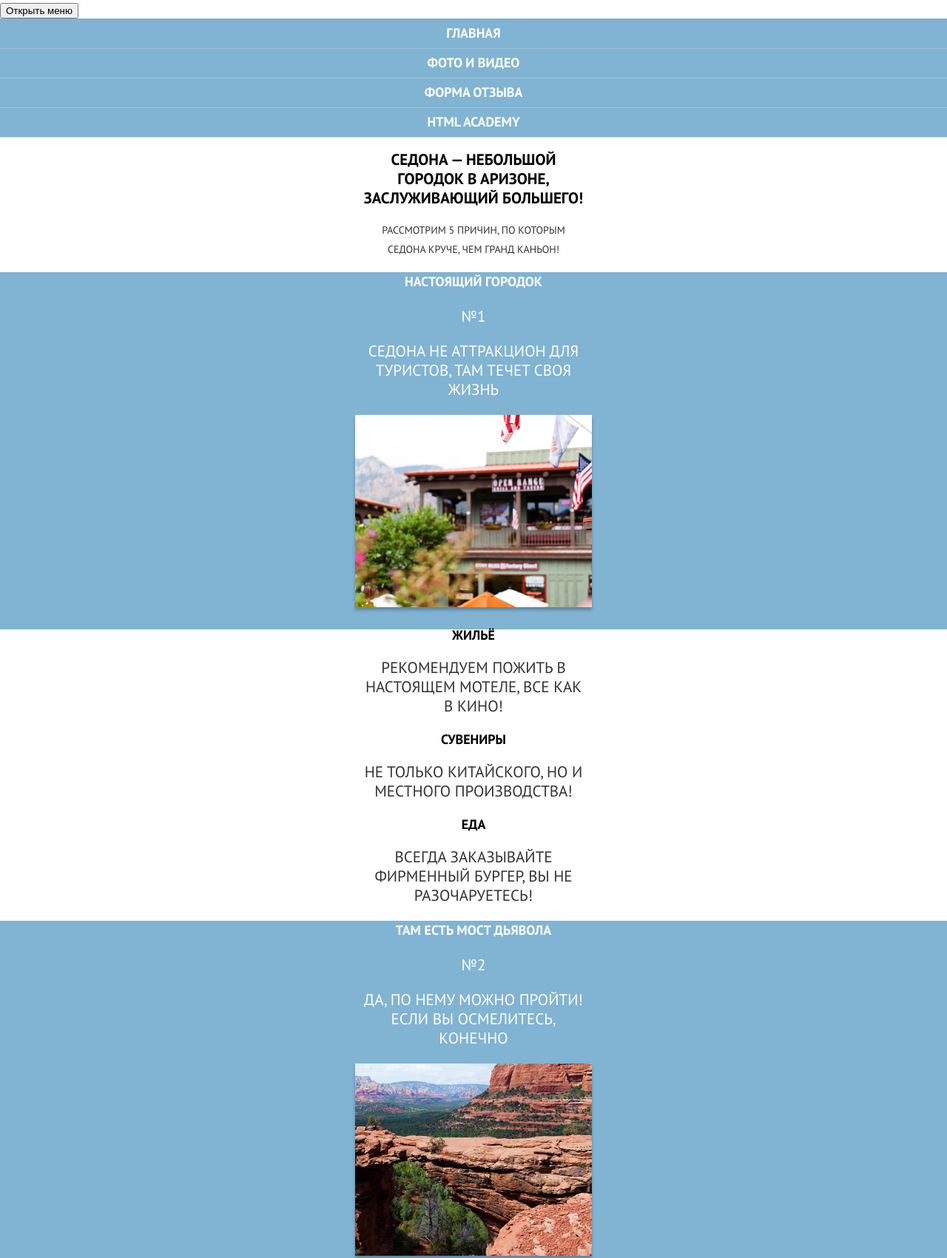
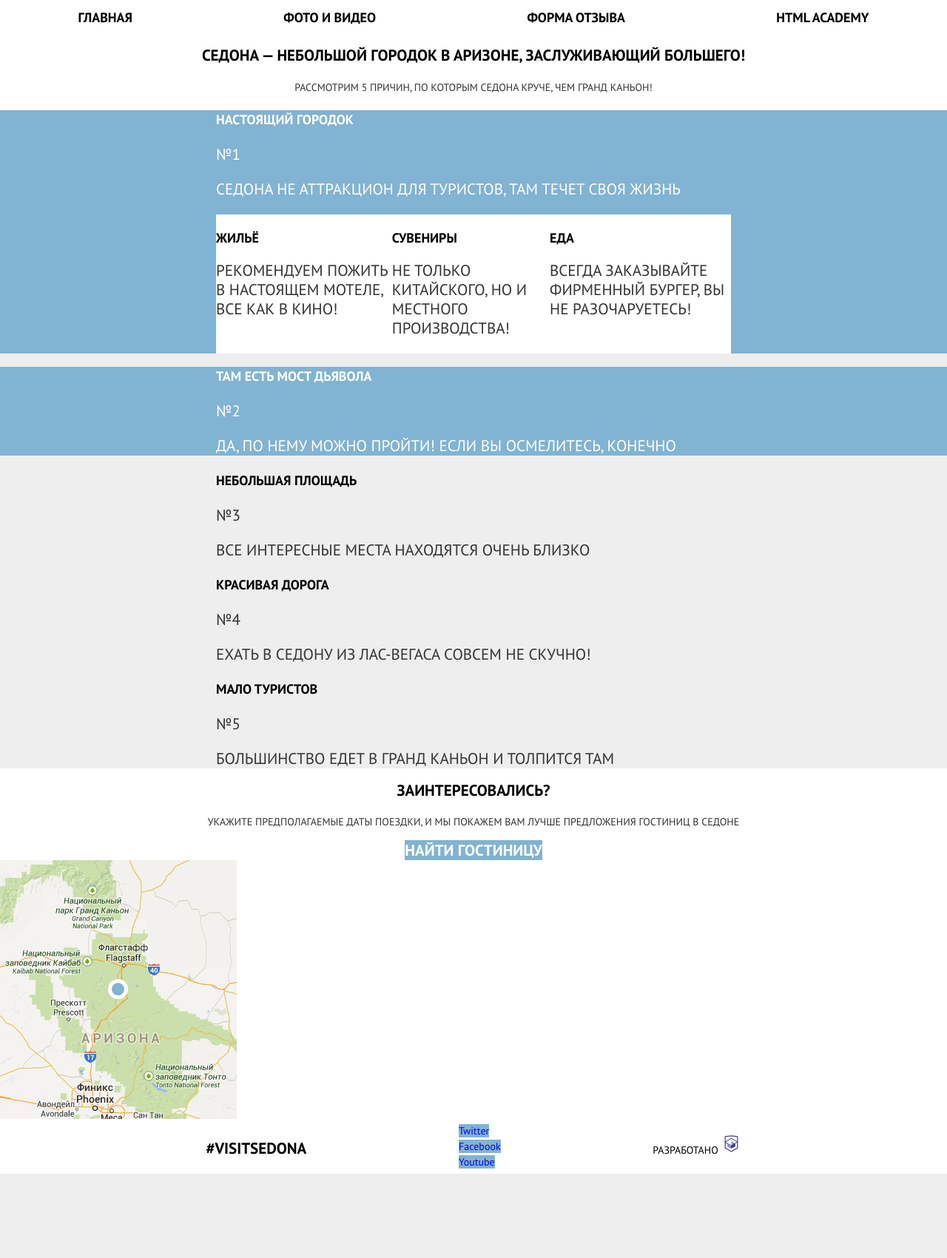
Before and after one commit to MatveiKapt/Sedona, a website: page source/index.html in a window 1280 px wide. Shown: the part 85-1786 px from the top of the page at 74% size. After the commit the page ends 1672 px from the top, so only its background shows below. Drawn offline with nearby package versions, Linux system fonts and the light colour scheme; files that its build step writes are made by us from their sources; files whose address does not match are found by name.

Commit message:
bad layouts

```diff
--- a/source/index.html
+++ b/source/index.html
@@ -3,45 +3,41 @@
   <head>
     <meta charset="utf-8">
     <title>HTML Academy</title>
+    <meta name="viewport" content="width=device-width, initial-scale=1">
     <link rel="stylesheet" href="css/style.css">
   </head>
   <body class="page__body">
+    <div class="page__wrapper">
       <header class="page-header page__header">
         <a class="page-header__logo main-logo">
           <img src="img/main-logo-mobile.svg" width="101" height="84" alt="Логотип сайта города Sedona">
         </a>
         <nav class="page-header__nav main-nav">
           <button class="main-nav__toggler">Открыть меню</button>
+          <div class="main-nav__wrapper">
             <ul class="main-nav__list">
                 <li class="main-nav__item main-nav__item--current">
-            <div class="container">
                     <a class="main-nav__link">
                       Главная
                     </a>
-            </div>
                 </li>
                 <li class="main-nav__item">
-            <div class="container">
                     <a class="main-nav__link" href="catalog.html">
                       Фото и видео
                     </a>
-            </div>
                 </li>
                 <li class="main-nav__item">
-            <div class="container">
                     <a class="main-nav__link" href="form.html">
                       Форма отзыва
                     </a>
-            </div>
                 </li>
                 <li class="main-nav__item">
-            <div class="container">
                     <a class="main-nav__link" href="https://htmlacademy.ru/">
                       Html Academy
                     </a>
-            </div>
                 </li>
             </ul>
+          </div>
         </nav>
       </header>
       <main class="page__main page-main">
@@ -49,14 +45,12 @@
           Сайт города Седона
         </h1>
         <section class="page-main__intro intro">
-        <div class="container">
             <h2 class="intro__title title">
               Седона — небольшой городок в Аризоне, заслуживающий большего!
             </h2>
             <p class="intro__subtitle subtitle">
               Рассмотрим 5 причин, по которым Седона круче, чем Гранд Каньон!
             </p>
-        </div>
         </section>
         <section class="advantages">
           <h2 class="visually-hidden">
@@ -64,7 +58,7 @@
           </h2>
           <ol class="advantages__list">
             <li class="advantages__item advantage advantage--bg">
-            <div class="container advantage__content">
+              <div class="advantage__wrapper">
                 <h3 class="advantage__title">
                   Настоящий городок
                 </h3>
@@ -74,43 +68,37 @@
                 <p class="advantage__text">
                   Седона не аттракцион для туристов, там течет своя жизнь
                 </p>
+                <!-- <img class="advantage__image" src="img/index/photo-city@1x1.jpg" alt="Дом в Седоне"> -->
               </div>
-            <img class="advantage__image" src="img/index/photo-city@1x1.jpg" alt="Дом в Седоне">
-            <ul class="advantage__sublist city-advantages">
+              <ul class="advantage__sublist city-advantages advantage__wrapper">
                 <li class="city-advantages__item city-advantages__item--housing">
-                <div class="container">
                     <h4 class="city-advantages__title">
                       Жильё
                     </h4>
                     <p class="city-advantages__text">
                       Рекомендуем пожить в настоящем мотеле, все как в кино!
                     </p>
-                </div>
                 </li>
                 <li class="city-advantages__item city-advantages__item--souvenirs">
-                <div class="container">
                     <h4 class="city-advantages__title">
                       Сувениры
                     </h4>
                     <p class="city-advantages__text">
                       Не только Китайского, но и местного производства!
                     </p>
-                </div>
                 </li>
                 <li class="city-advantages__item city-advantages__item--food">
-                <div class="container">
                     <h4 class="city-advantages__title">
                       Еда
                     </h4>
                     <p class="city-advantages__text">
                       Всегда заказывайте фирменный бургер, Вы не разочаруетесь!
                     </p>
-                </div>
                 </li>
               </ul>
             </li>
             <li class="advantages__item advantage advantage--bg">
-            <div class="container advantage__content">
+              <div class="advantage__wrapper">
                 <h3 class="advantage__title">
                   Там есть мост дьявола
                 </h3>
@@ -120,11 +108,11 @@
                 <p class="advantage__text">
                   Да, по нему можно пройти! Если Вы осмелитесь, конечно
                 </p>
+                <!-- <img class="advantage__image" src="img/index/photo-bridge@1x1.jpg" alt="Фото Моста Дьявола"> -->
               </div>
-            <img class="advantage__image" src="img/index/photo-bridge@1x1.jpg" alt="Фото Моста Дьявола">
             </li>
             <li class="advantages__item advantage">
-            <div class="container advantage__content">
+              <div class="advantage__wrapper">
                 <h3 class="advantage__title">
                   Небольшая площадь
                 </h3>
@@ -137,7 +125,7 @@
               </div>
             </li>
             <li class="advantages__item advantage">
-            <div class="container advantage__content">
+              <div class="advantage__wrapper">
                 <h3 class="advantage__title">
                   Красивая дорога
                 </h3>
@@ -150,7 +138,7 @@
               </div>
             </li>
             <li class="advantages__item advantage">
-            <div class="container advantage__content">
+              <div class="advantage__wrapper">
                 <h3 class="advantage__title">
                   Мало туристов
                 </h3>
@@ -166,7 +154,6 @@
         </section>
         <section class="search">
           <h2 class="visually-hidden">Поиск гостиницы</h2>
-        <div class="container">
             <p class="search__title">
               Заинтересовались?
             </p>
@@ -176,7 +163,6 @@
             <a class="search__link button" href="#">
               Найти гостиницу
             </a>
-        </div>
         </section>
         <section class="map">
           <h2 class="visually-hidden">Город Седона на карте</h2>
@@ -184,7 +170,6 @@
         </section>
       </main>
       <footer class="page-footer page__footer">
-      <div class="container">
           <p class="hashtag title">
             #Visitsedona
           </p>
@@ -214,7 +199,7 @@
               <img src="img/htmlacademy.svg" width="27" height="34" alt="Логотип HTML Academy">
             </a>
           </p>
+      </footer>
     </div>
-    </footer>
   </body>
 </html>
--- a/source/sass/blocks/advantage.scss
+++ b/source/sass/blocks/advantage.scss
@@ -1,16 +1,22 @@
 .advantage {
-  text-align: center;
-  background-color: #eee;
+  background-color: $grey;
   text-transform: uppercase;
 }
 .advantage--bg {
   background-color: $basic-color;
-  color: #fff;
+  color: $white;
   border: none;
 }
 .advantage--bg .advantage__number,
 .advantage--bg .advantage__text {
-  color: #fff;
+  color: $white;
+}
+
+.advantage__wrapper {
+  @media (min-width: $tablet-width) {
+    width: 696px;
+    margin: 0 auto;
+  }
 }
 
 .advantage__title {
@@ -28,6 +34,5 @@
 }
 
 .advantage__sublist {
-  margin: 0;
   padding: 0;
 }
--- a/source/sass/blocks/advantages.scss
+++ b/source/sass/blocks/advantages.scss
@@ -6,4 +6,5 @@
   margin: 0;
   padding: 0;
   list-style: none;
+  background-color: $grey;
 }
--- a/source/sass/blocks/button.scss
+++ b/source/sass/blocks/button.scss
@@ -1,6 +1,6 @@
 .button {
   @include fontSizeHeightWeight(21px, 26px, 700);
-  color: #fff;
+  color: $white;
   text-transform: uppercase;
   background-color: $basic-color;
   border: none;
--- a/source/sass/blocks/city-advantages.scss
+++ b/source/sass/blocks/city-advantages.scss
@@ -1,12 +1,16 @@
 .city-advantages {
   list-style: none;
-  background-color: #fff;
+  background-color: $white;
   text-transform: uppercase;
+
+  @media (min-width: $tablet-width) {
+    display: flex;
+  }
 }
 
 .city-advantages__title {
   @include fontSizeHeightWeight(18px, 15px, 700);
-  color: #000;
+  color: $black;
 }
 
 .city-advantages__text {
--- a/source/sass/blocks/container.scss
+++ b/source/sass/blocks/container.scss
@@ -1,4 +1,12 @@
 .container {
   width: 297px;
   margin: 0 auto;
+
+  @media (min-width: $tablet-width) {
+    width: 648px;
+  }
+
+  @media (min-width: $desktop-width) {
+    width: 960px;
+  }
 }
--- a/source/sass/blocks/fieldset.scss
+++ b/source/sass/blocks/fieldset.scss
@@ -1,7 +1,22 @@
 .fieldset {
   border: none;
-  border-top: 1px solid #E5E5E5;
+  border-top: 1px solid $fieldset-border;
+
+  &--impression {
+    @media (min-width: $tablet-width) {
+      order: -1;
+    }
+  }
+
+  &--contacts,
+  &--attractions,
+  &--emotions {
+    @media (min-width: $tablet-width) {
+      grid-column: 1 / -1;
+    }
+  }
 }
+
 
 .fieldset__list {
   margin: 0;
--- a/source/sass/blocks/form.scss
+++ b/source/sass/blocks/form.scss
@@ -1,5 +1,9 @@
 .form {
 
+  @media (min-width: $tablet-width) {
+    display: grid;
+    grid-template-columns: 1fr 1fr;
+  }
 }
 
 .form__fieldset {
--- a/source/sass/blocks/input-text.scss
+++ b/source/sass/blocks/input-text.scss
@@ -8,7 +8,7 @@
 
   &::placeholder {
     @include fontSizeHeightWeight(18px, 26px, 700);
-    color: #000
+    color: $black;
   }
 }
 
--- a/source/sass/blocks/input-textarea.scss
+++ b/source/sass/blocks/input-textarea.scss
@@ -3,6 +3,6 @@
 
   &::placeholder {
     @include fontSizeHeightWeight(18px, 26px, 700);
-    color: #000;
+    color: $black;
   }
 }
--- a/source/sass/blocks/main-nav.scss
+++ b/source/sass/blocks/main-nav.scss
@@ -1,24 +1,60 @@
 .main-nav {
 
+}
+
+.main-nav__wrapper {
+
+  @media (min-width: $tablet-width) {
+    width: 723px;
+    margin: 0 auto;
+  }
+
+  @media (min-width: $desktop-width) {
+    width: 1069px;
+  }
 }
 
 .main-nav__list {
   margin: 0;
   padding: 0;
   list-style: none;
+  background-color: $basic-color;
+
+  @media (min-width: $tablet-width) {
+    display: flex;
+    justify-content: space-between;
+    flex-wrap: wrap;
+    background-color: transparent;
+  }
 }
 
 .main-nav__item {
-  background-color: $basic-color;
-  text-align: center;
   box-shadow: 0px 1px 0px rgba(1, 1, 1, 0.2);
-}
-.main-nav__item:not(:first-child) {
-  box-shadow: 0px 1px 0px rgba(1, 1, 1, 0.2), inset 0px 1px 0px rgba(255, 255, 255, 0.2);
+
+  &:not(:first-child) {
+    box-shadow: 0px 1px 0px rgba(1, 1, 1, 0.2), inset 0px 1px 0px rgba(255, 255, 255, 0.2);
+  }
+
+  @media (min-width: $tablet-width) {
+    box-shadow: none;
+    &:not(:first-child) {
+      box-shadow: none;
+    }
+  }
 }
 
 .main-nav__link {
   @include fontSizeHeightWeight(18px, 40px, 700);
-  color: #fff;
+  color: $white;
   text-transform: uppercase;
+
+  @media (min-width: $tablet-width) {
+    color: $black;
+  }
 }
+
+.main-nav__toggler {
+  @media (min-width: $tablet-width) {
+    display: none;
+  }
+}
--- a/source/sass/blocks/page-footer.scss
+++ b/source/sass/blocks/page-footer.scss
@@ -1,3 +1,9 @@
 .page-footer {
-  text-align: center;
+
+  @media (min-width: $tablet-width) {
+    width: 723px;
+    margin: 0 auto;
+    display: flex;
+    justify-content: space-between;
+  }
 }
--- a/source/sass/blocks/page-header.scss
+++ b/source/sass/blocks/page-header.scss
@@ -0,0 +1,12 @@
+.page-header {
+  display: flex;
+  flex-direction: column;
+}
+
+.page-header__logo {
+  order: 2;
+
+  @media (min-width: $tablet-width) {
+    order: 0;
+  }
+}
--- a/source/sass/blocks/page.scss
+++ b/source/sass/blocks/page.scss
@@ -1,4 +1,5 @@
 .page {
+  height: 100%;
   font-family: PT Sans;
   @include fontSizeHeightWeight(14px, 21px);
 }
@@ -6,4 +7,15 @@
 .page__body {
   margin: 0;
   padding: 0;
+  background-color: $grey;
 }
+
+.page__wrapper {
+  display: grid;
+  grid-template-rows: min-content 1fr min-content;
+  min-height: 100%;
+  max-width: 1280px;
+  margin: 0 auto;
+  background-color: $white;
+  box-shadow: 0px 5px 15px 0 rgba($black, 0.2);
+}
--- a/source/sass/blocks/review.scss
+++ b/source/sass/blocks/review.scss
@@ -0,0 +1,10 @@
+.review {}
+
+.review__wrapper {
+  width: 280px;
+  margin: 0 auto;
+
+  @media (min-width: $tablet-width) {
+    width: 648px;
+  }
+}
--- a/source/sass/global/variables.scss
+++ b/source/sass/global/variables.scss
@@ -1,7 +1,19 @@
+// Colors
+
 $basic-color: #81B3D2;
 $secondary-color: #333333;
 $input-bg: #F2F2F2;
 $fieldset-border: #E5E5E5;
+$black: #000000;
+$white: #ffffff;
+$grey: #eeeeee;
+
+// Media
+
+$tablet-width: 768px;
+$desktop-width: 1280px;
+
+// Mixins
 
 @mixin  fontSizeHeightWeight ($size, $height, $weight: 400) {
   font-size: $size;
--- a/source/sass/style.scss
+++ b/source/sass/style.scss
@@ -22,6 +22,7 @@
 @import "blocks/page-footer.scss";
 @import "blocks/socials.scss";
 @import "blocks/copyright.scss";
+@import "blocks/review.scss";
 @import "blocks/form.scss";
 @import "blocks/fieldset.scss";
 @import "blocks/input-text.scss";
```
Also changed, not shown: source/catalog.html (+1 -0 lines), source/form.html (+9 -18 lines). Lines whose indentation alone changed are shown as unchanged.
